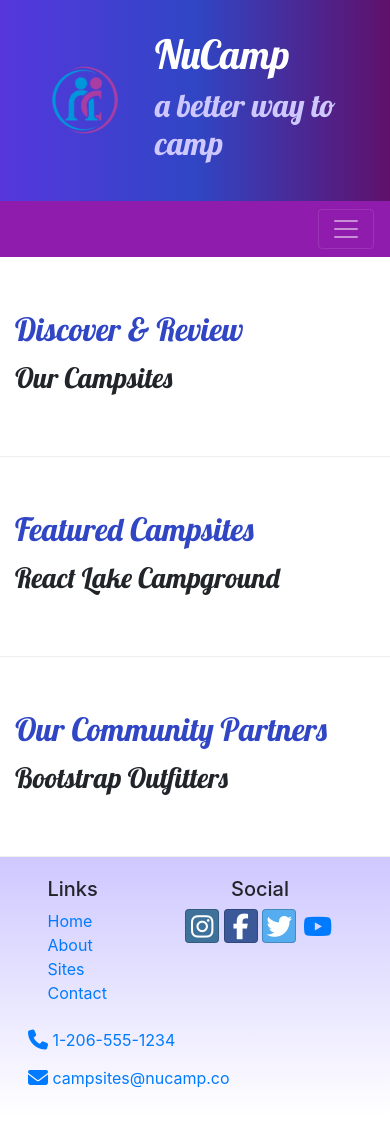
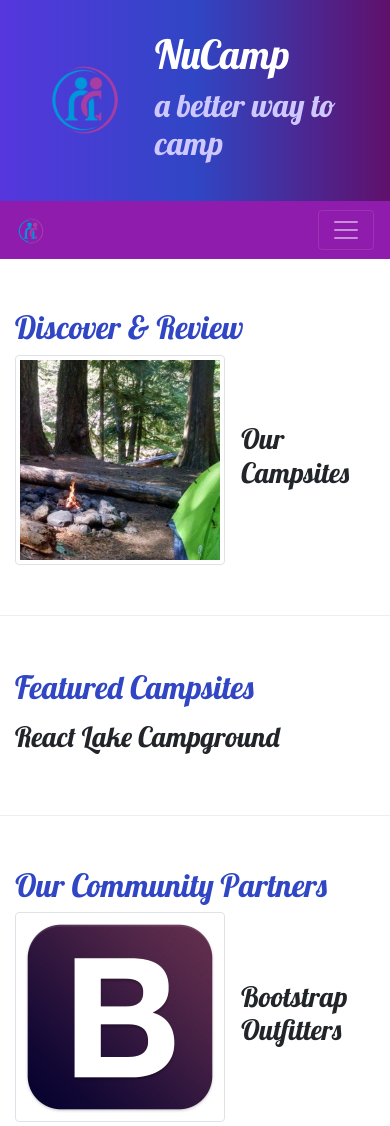
Before and after one commit to mzrickers/new-nucampsite, a website: page index.html in a window 390 px wide. Shown: the top 1126 px of the page. Drawn offline with nearby package versions, Linux system fonts and the light colour scheme.

Commit message:
Images and Media

```diff
--- a/index.html
+++ b/index.html
@@ -33,7 +33,8 @@
 
     <nav class="navbar navbar-expand-sm navbar-dark sticky-top">
         <div class="container">
-            <button class="navbar-toggler ml-auto" type="button"
+            <a class="navbar-brand" href="#" ><img src="img/logo.png" height="30" width="30" /></a>
+            <button class="navbar-toggler" type="button"
             data-toggle="collapse" data-target="#nucampNavbar">
                 <span class="navbar-toggler-icon"></span>
             </button>
@@ -54,8 +55,13 @@
                     <h2 class="text-sm-right">Discover & Review</h2>
                 </div>
                 <div class="col">
-                    <h3>Our Campsites</h3>
-                    <p class="d-none d-sm-block">Explore our growing database of curated campsites and leave your own reviews!</p>
+                    <div class="media">
+                        <img class="d-flex mr-3 img-thumbnail" src="img/breadcrumb-trail-thumb.jpg" alt="Breadcrumb Trail thumbnail" />
+                        <div class="media-body align-self-center">
+                            <h3>Our Campsites</h3>
+                            <p class="d-none d-sm-block">Explore our growing database of curated campsites and leave your own reviews!</p>
+                        </div>
+                    </div>
                 </div>
             </div>
 
@@ -74,8 +80,13 @@
                     <h2 class="text-sm-right">Our Community Partners</h2>
                 </div>
                 <div class="col">
-                    <h3>Bootstrap Outfitters</h3>
-                    <p class="d-none d-sm-block">Bootstrap Outfitters supplies you with gear you need at prices you can't beat.</p>
+                    <div class="media">
+                        <img class="d-flex mr-3 img-thumbnail" src="img/bootstrap-thumb.png" alt="Bootstrap Outfitters" />
+                        <div class="media-body align-self-center">
+                            <h3>Bootstrap Outfitters</h3>
+                            <p class="d-none d-sm-block">Bootstrap Outfitters supplies you with gear you need at prices you can't beat.</p>
+                        </div>
+                    </div>
                 </div>
             </div>
         </div>
```
Also changed, not shown: aboutus.html (+5 -1 lines), contactus.html (+5 -1 lines).
